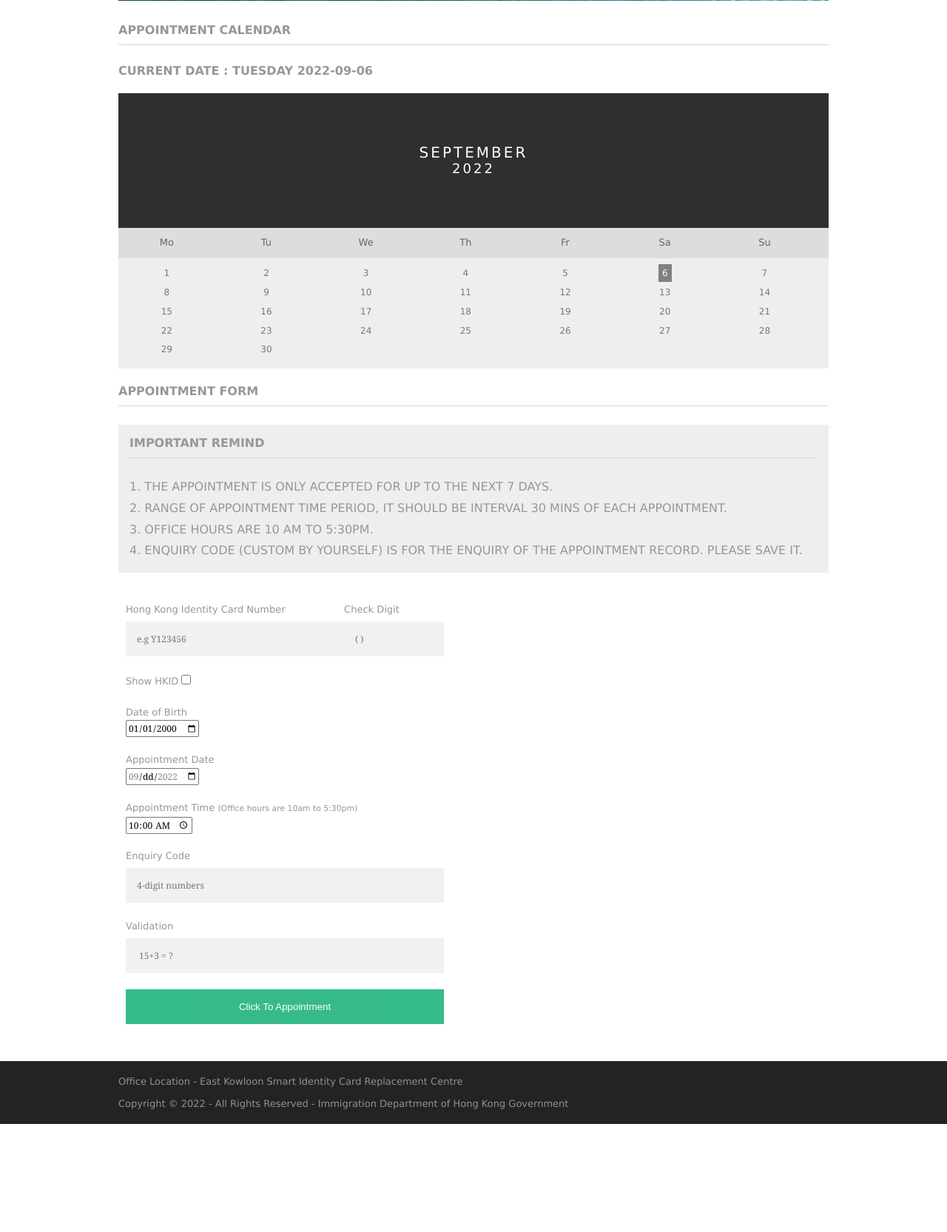
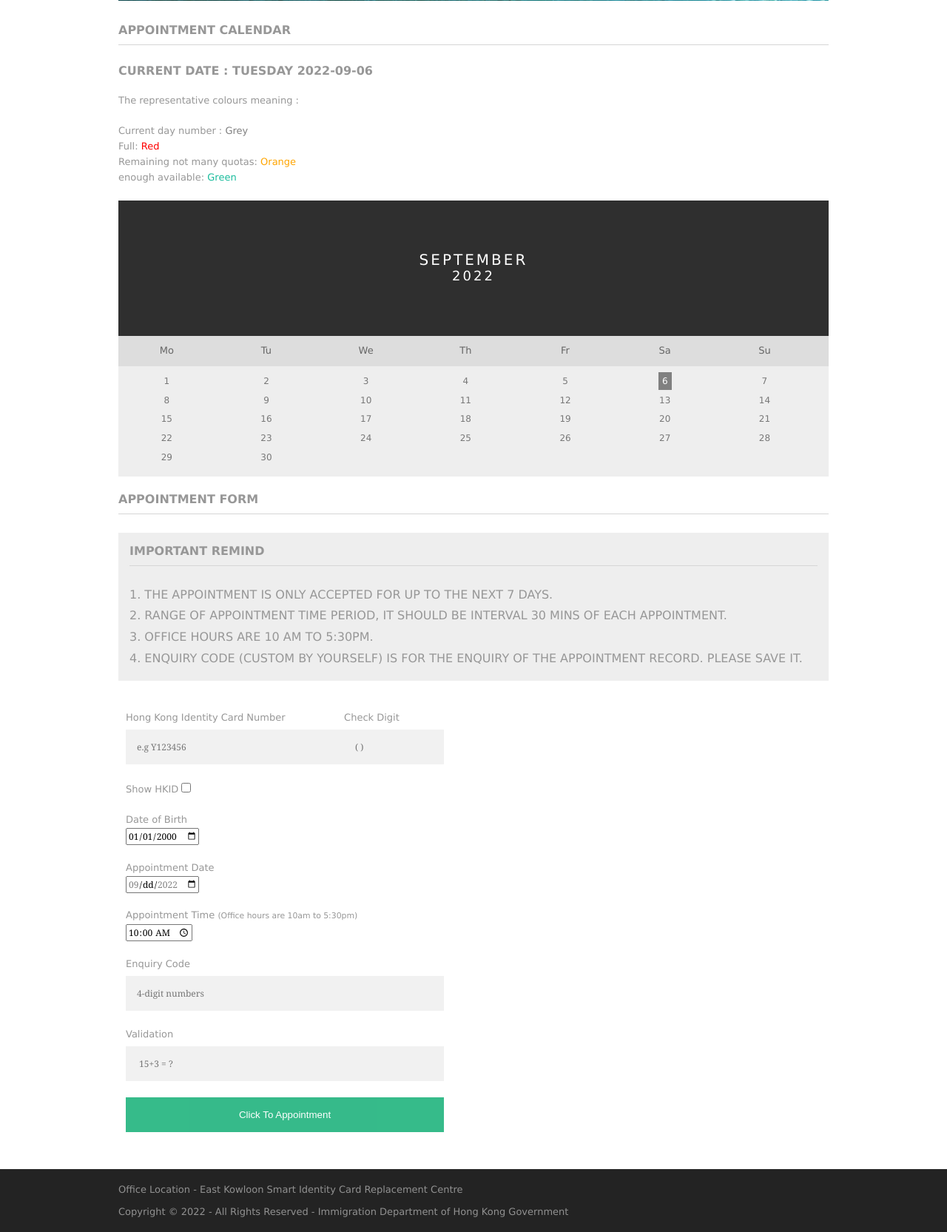
Before and after one commit to garyfung221/hkid_appointment, a PHP site: page /index.php in a window 1280 px wide. Shown: the part 600-2265 px from the top of the page at 74% size. Before the commit the page ends 2119 px from the top, so only its background shows below. Run offline with PHP 8.4, Linux system fonts and the light colour scheme; data that the repository does not hold is empty.

Commit message:
Add remind on calendar area
- Add the representative colours meaning of calendar

```diff
--- a/calendar.php
+++ b/calendar.php
@@ -10,6 +10,17 @@ include "calendar_calculatequota_process.php";
 <h1>Appointment Calendar</h1>
 
    <strong><h5><?php echo "CURRENT DATE : " .date("l "). date("Y-m-d") . "<br>"; ?></h5></strong>
+   <br>
+   The representative colours meaning :
+   <br>
+   <br>
+   Current day number : <span style="color:grey">Grey</span>
+   <br>Full: <span style="color:red">Red</span>
+   <br>
+   Remaining not many quotas: <span style="color:orange">Orange</span>
+   <br>
+   enough available: <span style="color:#1abc9c">Green</span>
+   <br>
    <br>
    <div class="month">
 <ul>
```
